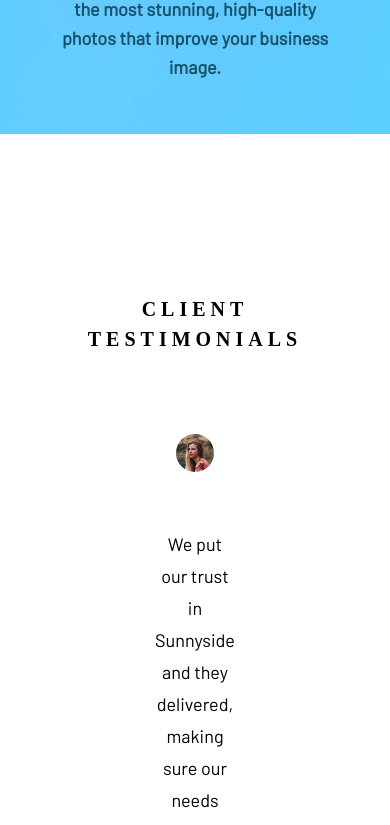
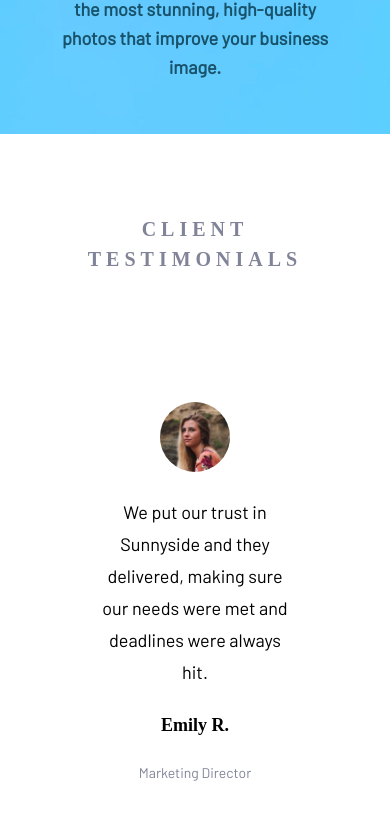
Before and after one commit to jessicaArvizu/FEpractice_Sunnyside-agency-landing-page, a React (Vite) app: page / in a window 390 px wide. Shown: the part 3875-4700 px from the top of the page. Built offline with nearby package versions, Linux system fonts and the light colour scheme.

Commit message:
Update testimonial mobile

```diff
--- a/src/components/Testimonials/Card.jsx
+++ b/src/components/Testimonials/Card.jsx
@@ -2,7 +2,7 @@
 
 function Card(props) {
     return (
-        <div className='flex flex-col justify-center items-center text-center px-4'>
+        <div className='flex flex-col justify-center items-center text-center px-4 space-y-6 mt-12'>
             <img className="rounded-full" width={'70px'} src={props.img}></img>
             <p className='leading-8 mt-14'>
                 {props.testimonial}
@@ -10,7 +10,7 @@
             <h2 className='font-black mt-16'>
                 {props.name}
             </h2>
-            <p className='text-sm mt-4'>
+            <p className='text-sm mt-4 text-ss_dark-grayish-blue'>
                 {props.position}
             </p>
         </div>
--- a/src/components/Testimonials/Testimonials.jsx
+++ b/src/components/Testimonials/Testimonials.jsx
@@ -5,8 +5,8 @@
 
 function Testimonials() {
     return (
-        <div className="p-40">
-            <h2 className="uppercase font-bold tracking-[5px] flex justify-center items-center text-center text-[20px]">
+        <div className="lg:p-40 p-20">
+            <h2 className="uppercase font-bold tracking-[5px] flex justify-center items-center text-center text-[20px] text-ss_dark-grayish-blue">
                 Client testimonials
             </h2>
 
```
